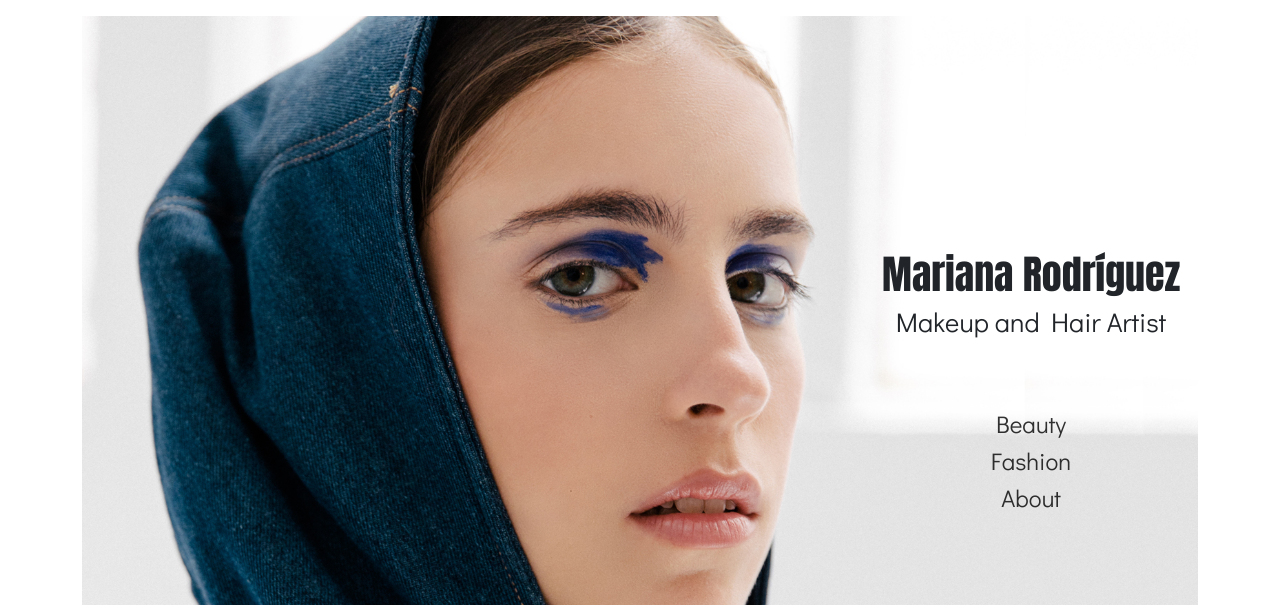
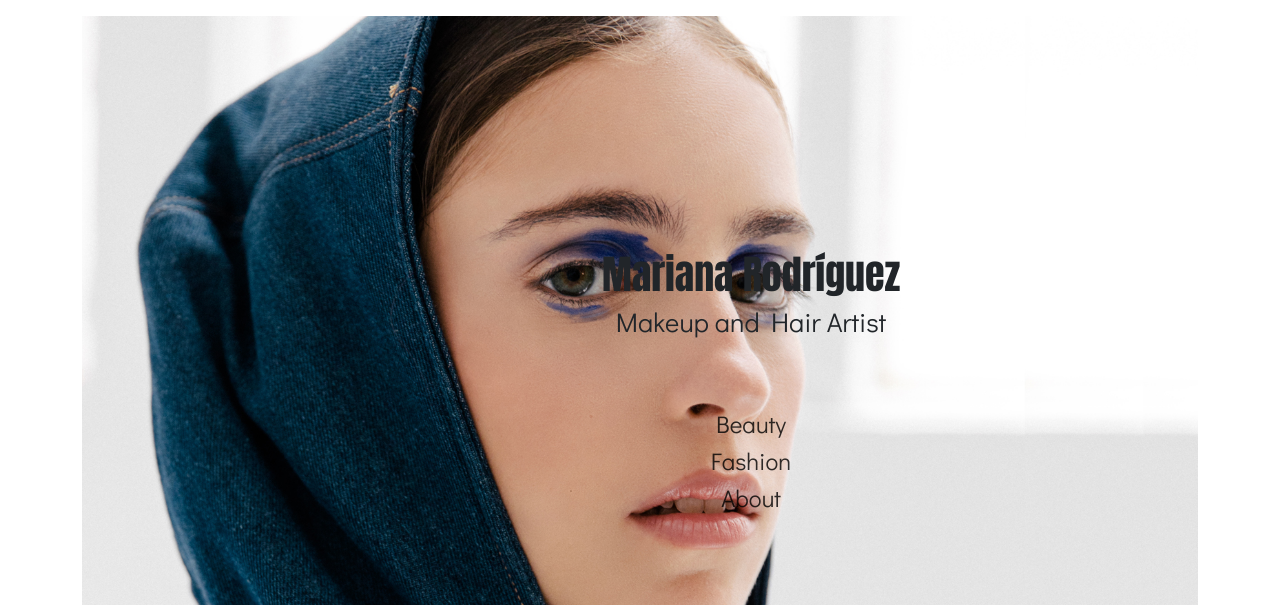
Before and after one commit to Andrerodriguezd/Web-Mari, a plain HTML site: page index.html in a window 1280 px wide. Shown: the top 605 px of the page. Drawn offline with nearby package versions, Linux system fonts and the light colour scheme.

Commit message:
mac mini

```diff
--- a/src/style.css
+++ b/src/style.css
@@ -29,7 +29,7 @@ ul {
 
 .nombre-home {
   position: absolute;
-  right: 100px !important;
+  right: 380px !important;
   top: 250px;
 }
 
```
Also changed, not shown: beauty.html (+6 -2 lines), index.html (+5 -1 lines), moda.html (+4 -1 lines), 1 other file.
